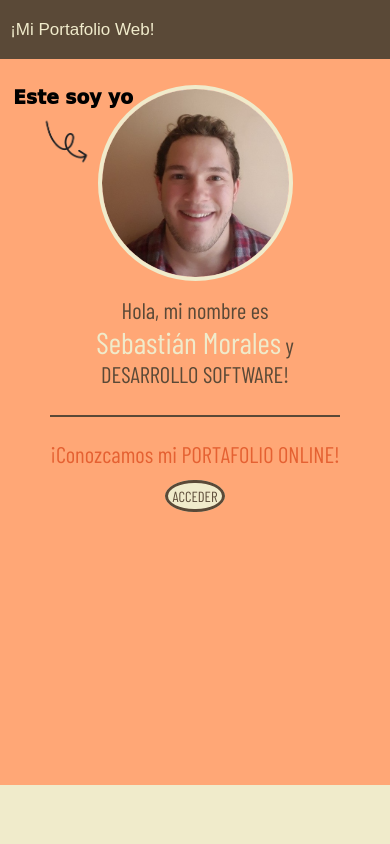
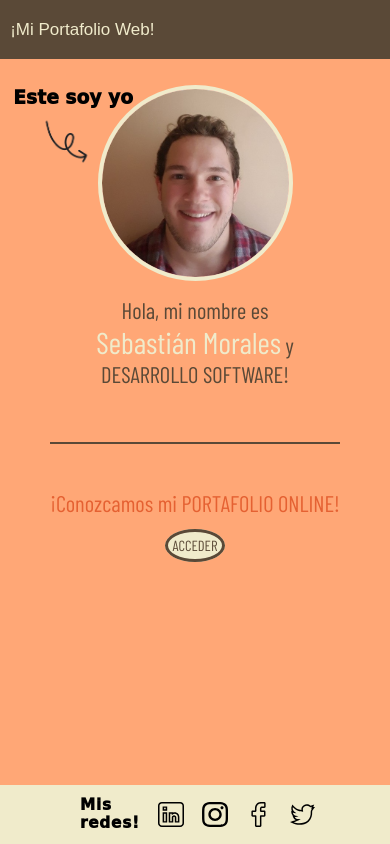
Before and after one commit to sebawars/portfolio, a website: page react/src/static/html/intro.html in a window 390 px wide. Drawn offline with nearby package versions, Linux system fonts and the light colour scheme; a web font is replaced by a local one.

Commit message:
Se agrega social media y corrige viewport mobile

```diff
--- a/react/src/static/css/intro/styles.css
+++ b/react/src/static/css/intro/styles.css
@@ -136,8 +136,45 @@ body{
 .bottom-section{
     background-color: rgb(240, 235, 203);
     height: 10%;
+    display: flex;
+    align-content: center;
 }
 
+
+.bottom-section a{
+    display: flex;
+    width: fit-content;
+    height: fit-content;
+    text-decoration: none;
+}
+
+.bottom-section a img{
+    width: 0.9em;
+}
+
+.bottom-section .bottom-section-social-media{
+    display: flex;
+    width: 8em;
+    justify-content: space-evenly;
+    align-items: center;
+    margin-left: 0.3em;
+}
+
+.bottom-section .bottom-section-social-media .bottom-section-social-media-hand-writing{
+    font-family: 'Loved by the King', cursive;
+    font-size: 0.6em;
+    font-weight: 1000;
+    line-height: 1.2em;
+    letter-spacing: 0.05em;
+}
+
+.bottom-section .bottom-section-social-media img{
+    transition: 0.3s ease-out;
+}
+
+.bottom-section .bottom-section-social-media img:hover{
+    width: 1.2em;
+}
 
 @media (max-width: 1880px){
     body{
@@ -200,6 +237,9 @@ body{
 
     body{
         font-size: 22px;
+        /* Se agrega para calcular bien el alto en mobile */
+        height: 100vh;
+        height: calc(var(--vh, 1vh) * 100);
     }
 
     .main-section{
@@ -230,6 +270,26 @@ body{
         top: 1.5em;
         right: 0;
     }
+
+    .main-section .main-section-right-side-container hr{
+        margin: 2.4em 0 2em 0;
+    }
+
+    .bottom-section {
+        justify-content: center;
+    }
+
+    .bottom-section .bottom-section-social-media{
+        width: 16em;
+    }
+
+    .bottom-section a img{
+        width: 1.5em;
+    }
+
+    .bottom-section .bottom-section-social-media .bottom-section-social-media-hand-writing{
+        font-size: 0.9em;
+    }
 }
 @media (max-width: 568px){
     .main-section .main-section-right-side-container hr{
@@ -255,6 +315,9 @@ body{
     body{
         font-size: 19px;
     }
+    .main-section .main-section-right-side-container hr{
+        margin: 2.4em 0 2em 0;
+    }
 }
 
 @media (max-width: 420px){
--- a/react/src/static/html/intro.html
+++ b/react/src/static/html/intro.html
@@ -27,9 +27,24 @@
             </div>
         </div>
     </main>
-    <section class="bottom-section"></section>
-    <footer>
-        <script> /*Se agrega para evitar transiciones iniciales*/ </script>
+    <footer class="bottom-section">
+        <div class="bottom-section-social-media">
+            <span class="bottom-section-social-media-hand-writing">Mis <br>redes!</span>
+            <a href="#"><img src="../img/lk.svg" alt=""></a>
+            <a href="#"><img src="../img/ig.svg" alt=""></a>
+            <a href="#"><img src="../img/fb.svg" alt=""></a>
+            <a href="#"><img src="../img/tw.svg" alt=""></a>
+        </div>
+        <script>
+            /*Primero se agregó código vacío acá para evitar transiciones iniciales*/
+
+            window.addEventListener('resize', () => {
+            // We execute the same script as before
+                let vh = window.innerHeight * 0.01;
+                document.documentElement.style.setProperty('--vh', `${vh}px`);
+            });
+
+        </script>
     </footer>
 </body>
 </html>
```
Also changed, not shown: react/src/static/img/fb.svg (added), react/src/static/img/ig.svg (added), react/src/static/img/lk.svg (added), react/src/static/img/tw.svg (added).
